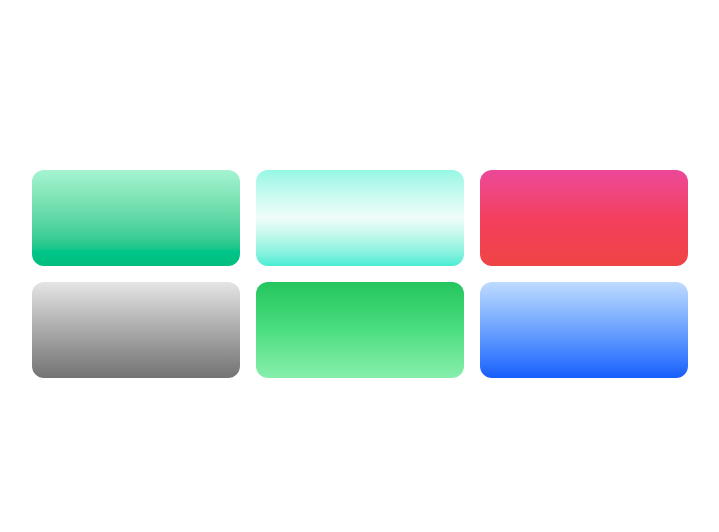
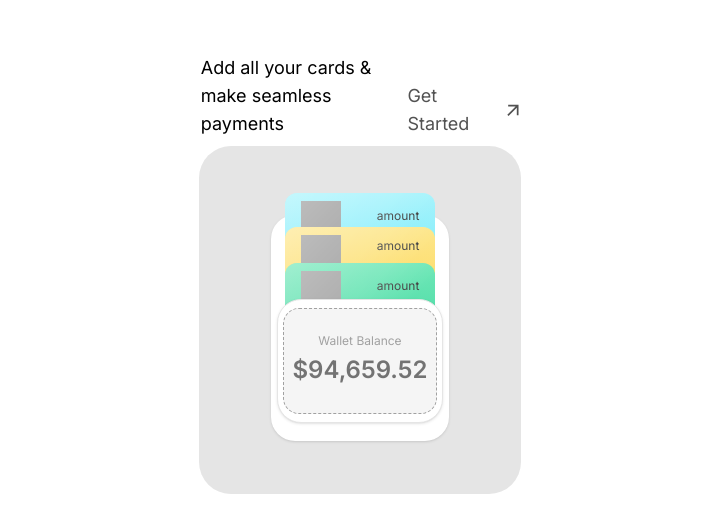
Before and after one commit to 2201monesh/arts, a React (Vite) app: page / in a window 1280 px wide. Shown: the part 126-658 px from the top of the page, without its empty margins (280-999 px from the left). Built offline with nearby package versions, Linux system fonts and the light colour scheme; grey boxes are pictures that could not be loaded.

Commit message:
Changes in card width in wallet card animation

```diff
--- a/src/App.jsx
+++ b/src/App.jsx
@@ -10,15 +10,15 @@ function App() {
   return (
     <div className="h-screen w-screen flex items-center justify-center">
       {/* <AppDrawer /> */}
-      {/* <WalletCard /> */}
-      <div className="grid grid-cols-3 gap-4">
+      <WalletCard />
+      {/* <div className="grid grid-cols-3 gap-4">
         <GradientCards gradient={"from-emerald-200 to-emerald-500"} />
         <GradientCards gradient={"from-teal-200 via-teal-50 to-teal-300"} />
         <GradientCards gradient={"from-[#ec4899] via-[#f43f5e] to-[#ef4444]"} />
         <GradientCards gradient={"from-neutral-200 to-neutral-500"} />
         <GradientCards gradient={"from-[#22c55e] via-[#4ade80] to-[#86efac]"} />
         <GradientCards gradient={"from-blue-200 to-blue-600"} />
-      </div>
+      </div> */}
     </div>
   );
 }
--- a/src/components/WalletCard.jsx
+++ b/src/components/WalletCard.jsx
@@ -98,7 +98,7 @@ function WalletCard() {
 
           <div
             ref={cardOne}
-            className="card-one absolute top-[-22px] w-[80%] h-[55%] rounded-xl px-4 py-2 bg-cyan-100 text-sm flex flex-col justify-between"
+            className="card-one absolute top-[-22px] w-[85%] h-[55%] rounded-xl px-4 py-2 bg-cyan-100 text-sm flex flex-col justify-between"
           >
             <div className="flex items-center justify-between">
               <span className="w-10">
@@ -113,7 +113,7 @@ function WalletCard() {
           </div>
           <div
             ref={cardTwo}
-            className="card-two absolute top-3 w-[80%] h-[55%] rounded-xl px-4 py-2 bg-amber-200 text-sm flex flex-col justify-between"
+            className="card-two absolute top-3 w-[85%] h-[55%] rounded-xl px-4 py-2 bg-amber-200 text-sm flex flex-col justify-between"
           >
             <div className="flex items-center justify-between">
               <span className="w-10">
@@ -128,7 +128,7 @@ function WalletCard() {
           </div>
           <div
             ref={cardThree}
-            className="card-three absolute top-12 w-[80%] h-[55%] rounded-xl px-4 py-2 bg-emerald-300 text-sm flex flex-col justify-between "
+            className="card-three absolute top-12 w-[85%] h-[55%] rounded-xl px-4 py-2 bg-emerald-300 text-sm flex flex-col justify-between "
           >
             <div className="flex items-center justify-between">
               <span className="w-10">
```
